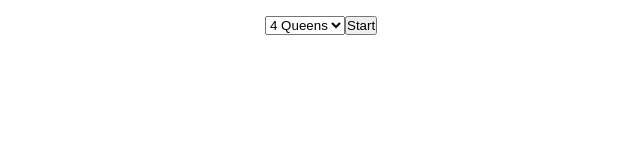
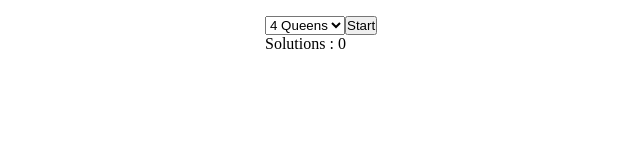
Before and after one commit to RitamChakraborty/n_queen_visualization, a React (Vite) app: page / in a window 1280 px wide. Shown: the top 160 px of the page, without its empty margins (7-647 px from the left). Built offline with nearby package versions, Linux system fonts and the light colour scheme.

Commit message:
Show number of solutions

```diff
--- a/src/contexts/BoardContext.tsx
+++ b/src/contexts/BoardContext.tsx
@@ -6,8 +6,9 @@ type BoardProviderProps = {
 
 type BoardModel = {
     board: any[];
+    solutions: number;
     start: (n: number) => void;
-    reset: () => void
+    reset: () => void;
 }
 
 export const BoardContext = createContext<BoardModel | null>(null);
@@ -39,6 +40,7 @@ export function BoardProvider(props: BoardProviderProps) {
 
     function resetBoard() {
         setBoard([]);
+        setSolutions(0);
     }
 
     async function start(order: number) {
@@ -158,6 +160,7 @@ export function BoardProvider(props: BoardProviderProps) {
     return (
         <BoardContext.Provider value={{
             board: board,
+            solutions: solutions,
             start: start,
             reset: resetBoard
         }}>
--- a/src/views/App.tsx
+++ b/src/views/App.tsx
@@ -43,6 +43,7 @@ export default function App() {
                     </select>
                     <button onClick={start}>Start</button>
                 </nav>
+                <div className="solutions">Solutions : {boardModel.solutions}</div>
                 <div className="boards">
                     {
                         boardModel.board.map((board: any[], i: number) => {
```
